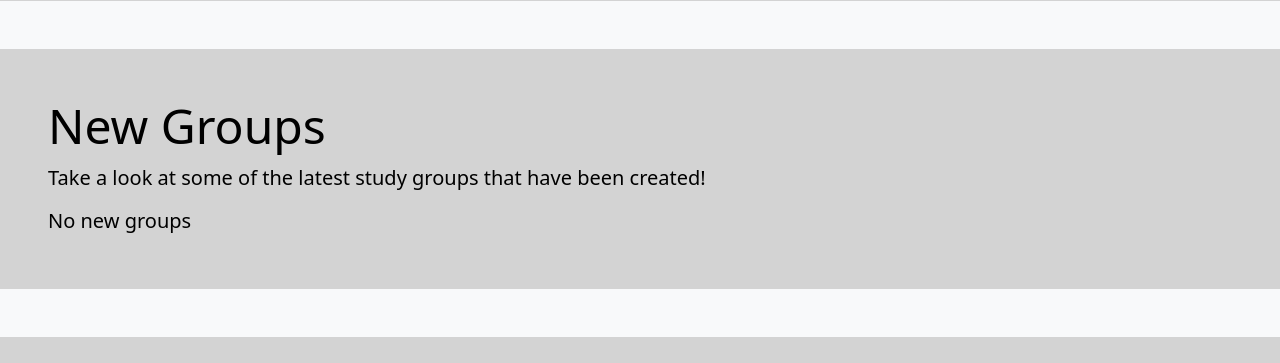
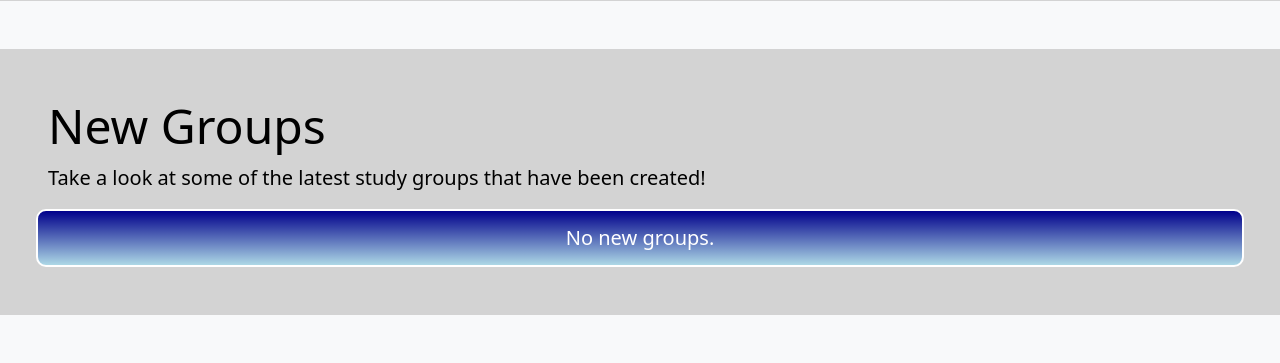
Before and after one commit to Luc45K0h75/UWA-Study-Buddy, a Flask app: page / in a window 1280 px wide. Shown: the part 911-1274 px from the top of the page. Before the commit the page ends 1248 px from the top, so only its background shows below. Run offline with Flask 3, Linux system fonts and the light colour scheme; data that the repository does not hold is empty.

Commit message:
Restyled new groups section

```diff
--- a/templates/index.html
+++ b/templates/index.html
@@ -123,37 +123,39 @@
 
     <!-- New Groups-->
     <div class="container-fluid p-5 my-5 bg-container container-text">
-        <h1 class="display-5">New Groups</h1>
-        <p class="lead">Take a look at some of the latest study groups that have been created!</p>
-         <!-- Event names-->
+        <div class="row">
+            <div class="col">
+                <h1 class="display-5">New Groups</h1>
+                <p class="lead">Take a look at some of the latest study groups that have been created!</p>
+            </div>
+        </div>
 
-         <!-- Uses Jinja to find 3 newest groups -->
         {% if new_groups %}
-        <div class = "row">
+        <div class="row g-3">
             {% for g in new_groups %}
-            <div class = "col-sm-4">
-                <div class="card card-style card-padding h-100">
-                    <div class="card-header text-center">
-                        <h5 class="card-title" style="color:purple">{{ g['GroupName'] }}</h5>
+            <div class="col-sm-4">
+                <div class="card h-100">
+                    <div class="card-header popup-quarternary-colours popup-borders-padding">
+                        <h5 class="card-title mb-0">{{ g['GroupName'] }}</h5>
                     </div>
-                    <div class="card-body">
+                    <div class="card-body popup-tertiary-colours popup-borders-padding">
                         <h5 class="text-start">Group Type: {{ g['GroupType'] }}</h5>
                         <h5 class="text-start">Unit: {{ g['UnitName'] }}</h5>
-                    <h5 class="text-start">Description: {{ g['Description'] }}</h5>
+                        <h5 class="text-start">Description: {{ g['Description'] }}</h5>
                     </div>
                 </div>
             </div>
             {% endfor %}
         </div>
-
-        <!-- If there are no new groups -->
         {% else %}
-        <h5 class="text-start">No new groups</h5>
+        <div class="row">
+            <div class="col popup-tertiary-colours popup-borders-padding">
+                <h5 class="mb-0">No new groups.</h5>
+            </div>
+        </div>
         {% endif %}
     </div>
 
-     <script src="https://cdn.jsdelivr.net/npm/bootstrap@5.3.8/dist/js/bootstrap.bundle.min.js"></script>
-
+    <script src="https://cdn.jsdelivr.net/npm/bootstrap@5.3.8/dist/js/bootstrap.bundle.min.js"></script>
 </body>
-
 </html>
```
